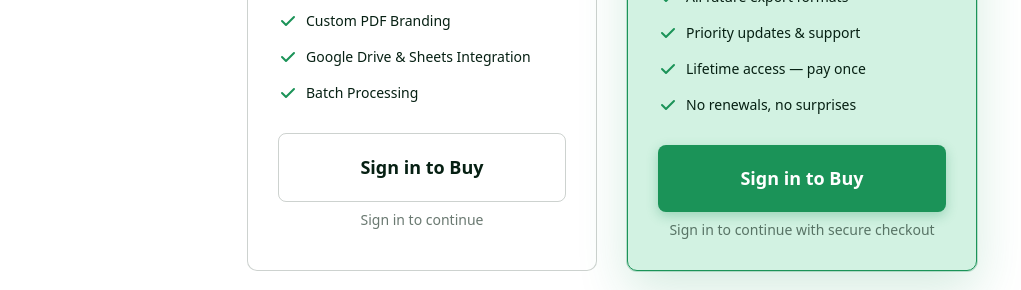
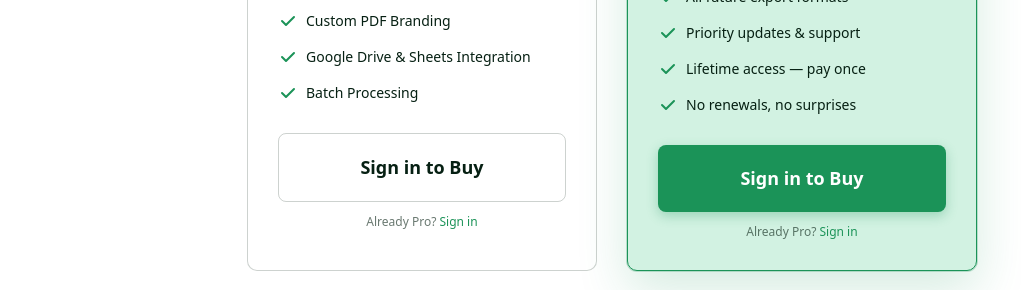
Before and after one commit to Artem-Kysylov/tabxport-landing, a Next.js app: page / in a window 1280 px wide. Shown: the part 3520-3810 px from the top of the page, without its empty margins (28-1049 px from the left). Built offline with nearby package versions, Linux system fonts and the light colour scheme; no server answers.

Commit message:
update links

```diff
--- a/src/components/sections/free-plan/FreePlan.tsx
+++ b/src/components/sections/free-plan/FreePlan.tsx
@@ -7,6 +7,7 @@ import { motion } from 'framer-motion'
 import { HiCheck } from 'react-icons/hi'
 import { useUpgradeAction, PADDLE_PRICE_ID_YEARLY, PADDLE_PRICE_ID_LIFETIME } from '@/hooks/useUpgradeAction'
 import { useUpgradeAutoResume } from '@/hooks/useUpgradeAutoResume'
+import { useGoogleAuthUi } from '@/contexts/GoogleAuthUiContext'
 
 const yearlyFeatures: string[] = [
   'Unlimited exports for 12 months',
@@ -27,6 +28,7 @@ const lifetimeFeatures: string[] = [
 const FreePlan = () => {
   const [checkoutError, setCheckoutError] = useState<string | null>(null)
   const { ctaState, isOpeningCheckout, isCompletingCheckout, startUpgrade } = useUpgradeAction()
+  const { openGoogleAuthPopup } = useGoogleAuthUi()
   const shouldShowCheckoutError = !!checkoutError && !isOpeningCheckout && !isCompletingCheckout && ctaState !== 'logged_out'
 
   const handleResumeUpgrade = useCallback(() => {
@@ -72,6 +74,19 @@ const FreePlan = () => {
             : ctaState === 'pro'
               ? '✅ Pro Active'
               : baseLabel
+
+  const alreadyProSignInLink = ctaState !== 'pro' ? (
+    <p className="text-xs text-secondary/60 mt-1">
+      Already Pro?{' '}
+      <button
+        type="button"
+        onClick={openGoogleAuthPopup}
+        className="text-primary font-medium hover:underline cursor-pointer transition-colors"
+      >
+        Sign in
+      </button>
+    </p>
+  ) : null
 
   return (
     <>
@@ -133,9 +148,7 @@ const FreePlan = () => {
                   >
                     {getButtonLabel('Get 1-Year Pass — $19')}
                   </Button>
-                  <span className="text-sm text-secondary/60">
-                    {ctaState === 'logged_out' ? 'Sign in to continue' : 'One-time payment via Paddle'}
-                  </span>
+                  {alreadyProSignInLink}
                 </div>
               </motion.div>
 
@@ -198,9 +211,7 @@ const FreePlan = () => {
                       {checkoutError}
                     </span>
                   )}
-                  <span className="text-sm text-secondary/60">
-                    {ctaState === 'logged_out' ? 'Sign in to continue with secure checkout' : 'One-time payment via Paddle'}
-                  </span>
+                  {alreadyProSignInLink}
                 </div>
               </motion.div>
             </div>
--- a/src/hooks/useUpgradeAction.ts
+++ b/src/hooks/useUpgradeAction.ts
@@ -5,9 +5,8 @@ import { initializePaddle, type PaddleEventData, type Environments } from '@padd
 import { usePro } from '@/contexts/ProContext';
 import { useGoogleAuth } from '@/hooks/useGoogleAuth';
 
-const PADDLE_PRICE_ID = process.env.NEXT_PUBLIC_PADDLE_PRICE_ID ?? '';
 const PADDLE_PRICE_ID_YEARLY = process.env.NEXT_PUBLIC_PADDLE_PRICE_ID_YEARLY ?? '';
-const PADDLE_PRICE_ID_LIFETIME = process.env.NEXT_PUBLIC_PADDLE_PRICE_ID_LIFETIME ?? PADDLE_PRICE_ID;
+const PADDLE_PRICE_ID_LIFETIME = process.env.NEXT_PUBLIC_PADDLE_PRICE_ID_LIFETIME ?? '';
 const PADDLE_CLIENT_TOKEN = process.env.NEXT_PUBLIC_PADDLE_CLIENT_TOKEN ?? '';
 const rawPaddleEnvironment = process.env.NEXT_PUBLIC_PADDLE_ENVIRONMENT;
 const PADDLE_ENVIRONMENT: Environments = rawPaddleEnvironment === 'live' || rawPaddleEnvironment === 'production'
@@ -68,8 +67,9 @@ export function useUpgradeAction() {
         throw new Error('Missing Paddle client token. Add NEXT_PUBLIC_PADDLE_CLIENT_TOKEN.');
       }
 
-      if (!PADDLE_PRICE_ID) {
-        throw new Error('Missing Paddle price ID. Add NEXT_PUBLIC_PADDLE_PRICE_ID.');
+      const resolvedPriceId = options?.priceId || PADDLE_PRICE_ID_LIFETIME;
+      if (!resolvedPriceId) {
+        throw new Error('Missing Paddle price ID. Add NEXT_PUBLIC_PADDLE_PRICE_ID_LIFETIME.');
       }
 
       if (!user?.id) {
@@ -131,7 +131,7 @@ export function useUpgradeAction() {
       paddle.Checkout.open({
         items: [
           {
-            priceId: options?.priceId || PADDLE_PRICE_ID_LIFETIME,
+            priceId: resolvedPriceId,
             quantity: 1,
           },
         ],
```
